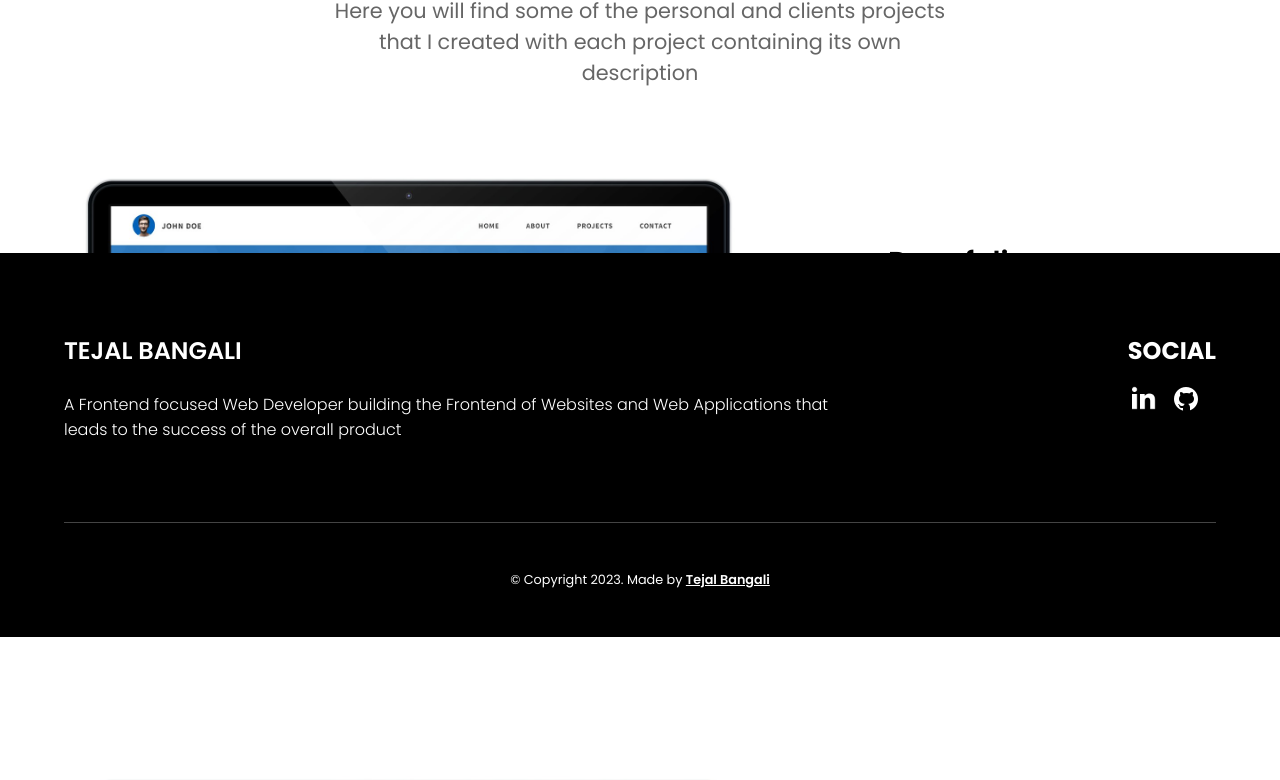
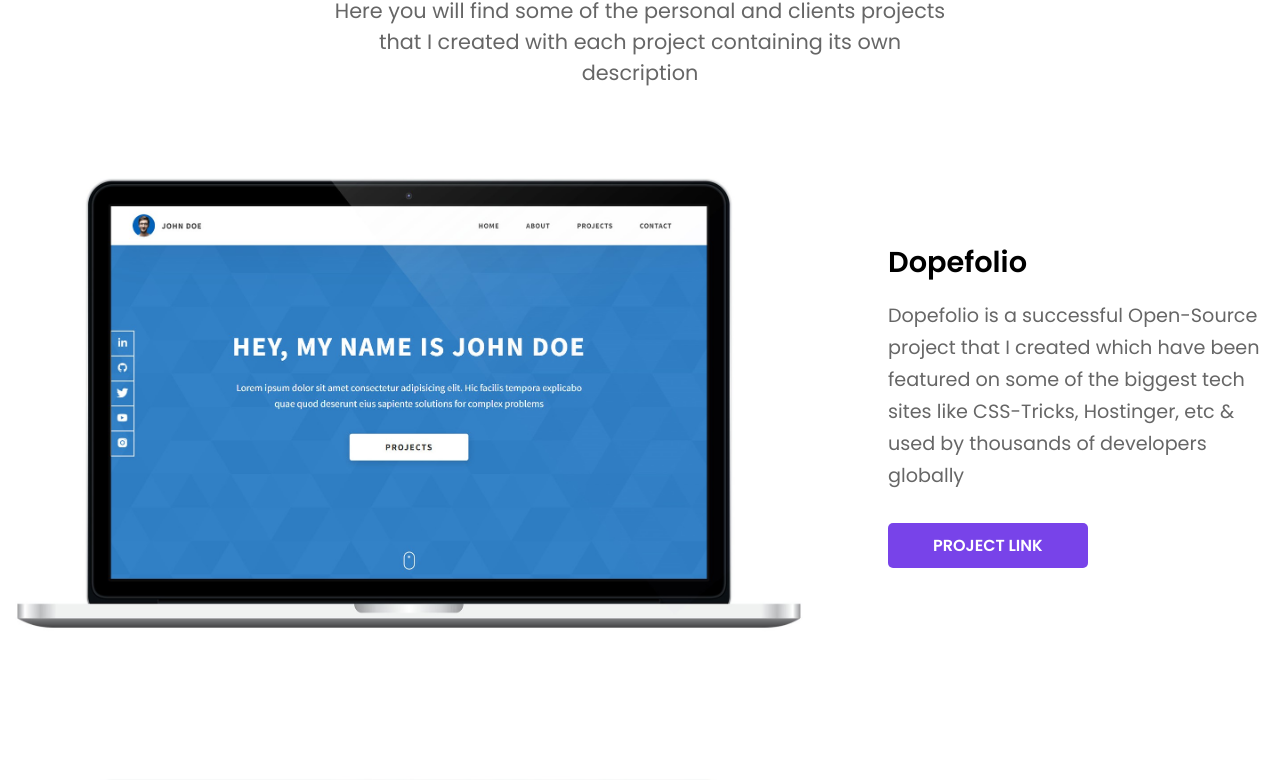
Before and after one commit to tejalbangali/Portfolio-Application, a React (Vite) app: page / in a window 1280 px wide. Shown: the part 1987-2767 px from the top of the page. Built offline with nearby package versions, Linux system fonts and the light colour scheme.

Commit message:
fixed footer

```diff
--- a/src/App.css
+++ b/src/App.css
@@ -22,8 +22,8 @@
   font-family: "Poppins", sans-serif;
   box-sizing: border-box;
 
-  /* height: 100vh; */
-  height: 100%;
+  height: 100vh;
+  /* height: 100%; */
   /* min-height: calc(100vh-363px); */
 
   position: relative;
--- a/src/components/Footer/Footer.module.css
+++ b/src/components/Footer/Footer.module.css
@@ -1,5 +1,5 @@
 footer {
-  /* width: 100%; */
+  width: 100%;
 
   /* display: flex;
   flex: 1; */
@@ -8,10 +8,8 @@
   background-color: #000000;
   color: white;
 
-  position: absolute;
-    width: 100%;
-    bottom: 0;
-    left: 0;
+  /* position: absolute;
+    bottom: 0; */
 
   /* position: relative; */
 
--- a/src/components/Projects/Projects.jsx
+++ b/src/components/Projects/Projects.jsx
@@ -42,6 +42,8 @@
           Hostinger, etc & used by thousands of developers globally"
               buttonName="PROJECT LINK"
             />
+
+
           </ul>
         </div>
       </div>
--- a/src/components/Projects/Projects.module.css
+++ b/src/components/Projects/Projects.module.css
@@ -1,7 +1,7 @@
 .projectContainer {
   background-color: #ffffff;
   width: 100%;
-  height: 100vh;
+  min-height: 100vh;
   padding-top: 4rem;
   align-items: center;
 }
@@ -14,17 +14,14 @@
   color: #666;
   font-weight: 400;
   font-size: 18px;
-  /* margin-top: 20px; */
 }
 
 .projectAbout {
-  /* width: 90%; */
   align-items: center;
   text-align: center;
   display: flex;
   justify-content: center;
   flex-direction: column;
-  /* padding-top: 3rem; */
   padding-bottom: 5rem;
 }
 
@@ -43,11 +40,6 @@
 
 .projectListImagesSubContainer {
   padding: 20px 0;
-
-  /* justify-content: space-between;
-  display: flex;
-  flex-direction: column; */
-
   width: 30%;
 }
 
@@ -55,7 +47,6 @@
   margin: 1rem 0;
   line-height: 2rem;
   font-size: 1.2rem;
-    /* width: 50%; */
 }
 
 .projectListImagesSubContainer h3 {
@@ -85,7 +76,6 @@
   align-items: center;
   justify-content: center;
   gap: 5rem;
-
   padding-bottom: 8rem;
 }
 
@@ -100,8 +90,5 @@
   width: 100%;
   height: auto;
   max-width: 50rem;
-  /* display: block; */
-  /* -o-object-fit: cover; */
   object-fit: cover;
-
 }
```
Lines whose indentation alone changed are shown as unchanged.
